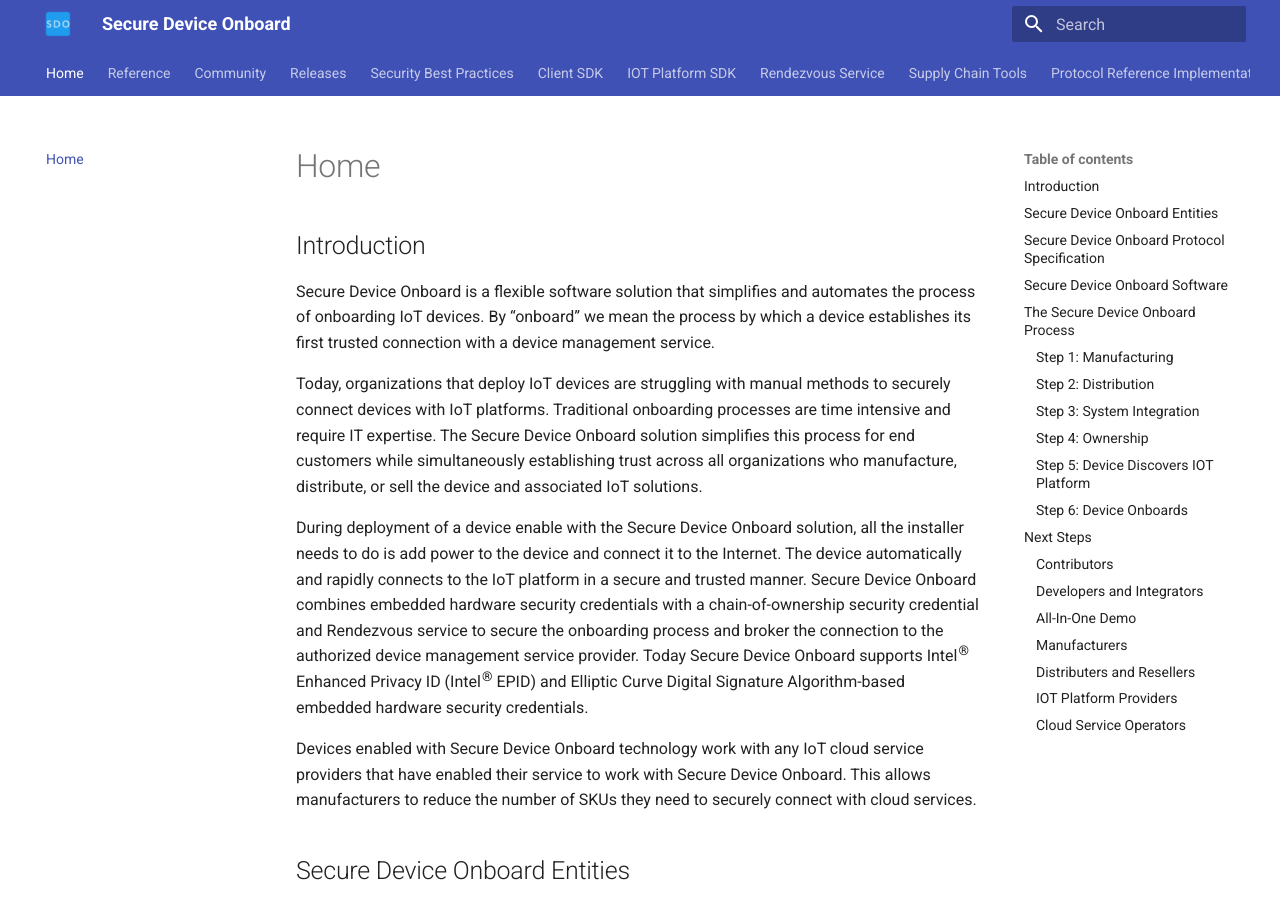
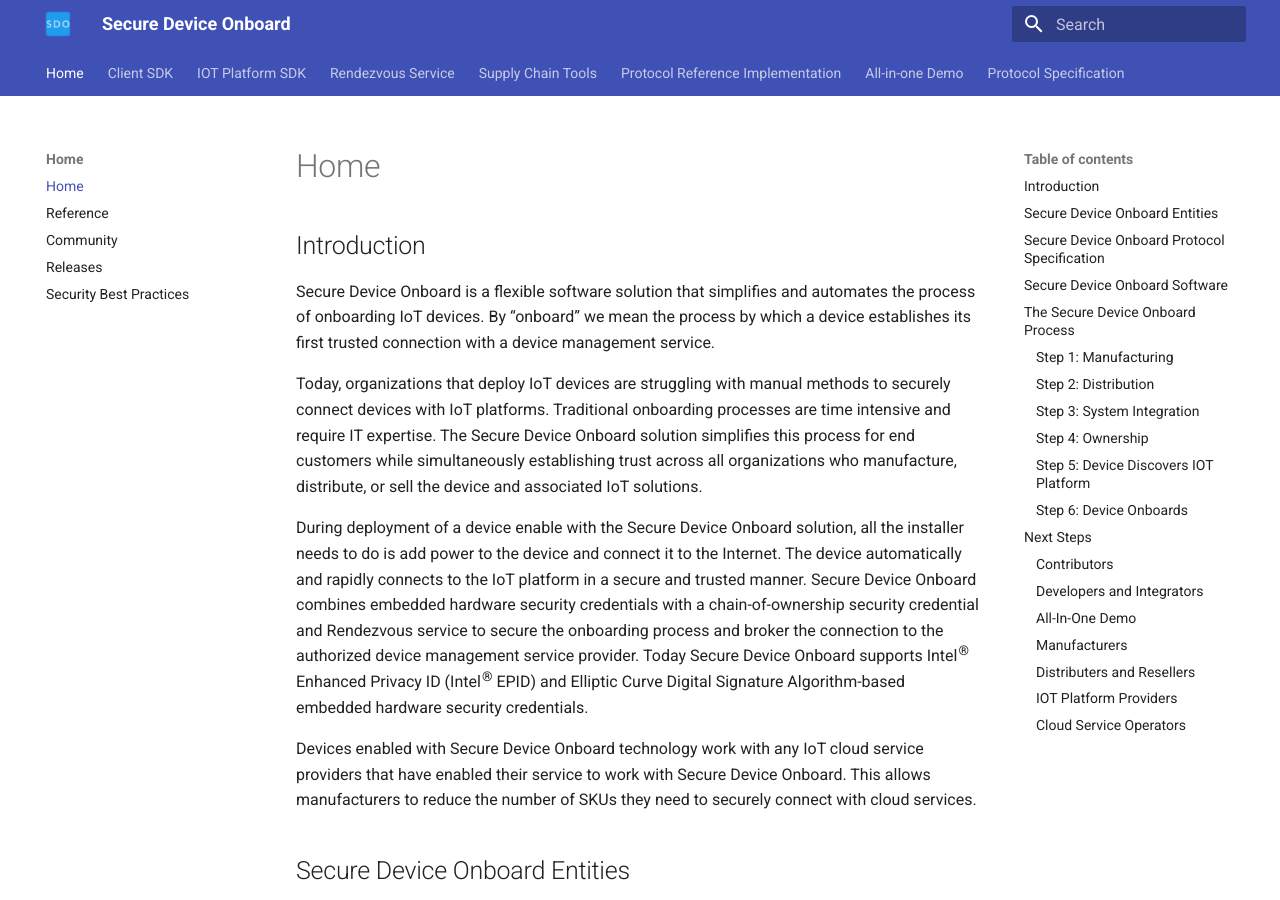
Before and after one commit to trbehera/docs, an MkDocs documentation site: the page built from docs/index.md, in a window 1280 px wide and 900 px high. Built offline with MkDocs 1.6.1 and Material for MkDocs 9.7.7, drawn with Linux system fonts in a browser that asks for light colours.

Commit message:
Update layout as per mkdocs 1.1.2
Configuration changes to ensure similar rendering with mkdocs 1.1.2.

Signed-off-by: Behera, Tushar Ranjan <tushar.ranjan.behera@intel.com>

```diff
--- a/mkdocs.yml
+++ b/mkdocs.yml
@@ -20,8 +20,8 @@ theme:
   search:
     language: 'en'
   favicon: 'images/favicon.ico'
-  feature:
-    tabs: true
+  features:
+    - tabs
 
 markdown_extensions:
   - admonition
@@ -29,36 +29,38 @@ markdown_extensions:
   - toc:
       permalink: true
 
+# Page tree
 nav:
-  - Home: 'index.md'
-  - Reference: 'reference.md'
-  - Community: 'community.md'
-  - Releases: 'releases.md'
-  - Security Best Practices: 'security-best-practices/security-best-practices.md'
+  - Home:
+    - Home: index.md
+    - Reference: reference.md
+    - Community: community.md
+    - Releases: releases.md
+    - Security Best Practices: security-best-practices/security-best-practices.md
   - Client SDK:
-    - Introduction: 'client-sdk/client-sdk-reference-guide.md'
-    - API Reference: 'client-sdk/client-sdk-api-reference.md'
+    - Introduction: client-sdk/client-sdk-reference-guide.md
+    - API Reference: client-sdk/client-sdk-api-reference.md
   - IOT Platform SDK:
-    - Introduction: 'iot-platform-sdk/introduction.md'
-    - Running The Demo: 'iot-platform-sdk/running-the-demo.md'
-    - Development Guide: 'iot-platform-sdk/development-guide.md'
+    - Introduction: iot-platform-sdk/introduction.md
+    - Running The Demo: iot-platform-sdk/running-the-demo.md
+    - Development Guide: iot-platform-sdk/development-guide.md
   - Rendezvous Service:
-    - Introduction: 'rendezvous-service/introduction.md'
+    - Introduction: rendezvous-service/introduction.md
   - Supply Chain Tools:
-    - Manufacturing Tools: 'supply-chain-tools/manufacturing/manufacturer-enablement-guide.md'
-    - Reseller Tools: 'supply-chain-tools/reseller/reseller-enablement-guide.md'
-    - Keystore Guide: 'supply-chain-tools/keystore-guide.md'
+    - Manufacturing Tools: supply-chain-tools/manufacturing/manufacturer-enablement-guide.md
+    - Reseller Tools: supply-chain-tools/reseller/reseller-enablement-guide.md
+    - Keystore Guide: supply-chain-tools/keystore-guide.md
   - Protocol Reference Implementation:
-    - Introduction: 'protocol-reference-implementation/introduction.md'
+    - Introduction: protocol-reference-implementation/introduction.md
   - All-in-one Demo:
-    - Introduction: 'all-in-one-demo/introduction.md'
+    - Introduction: all-in-one-demo/introduction.md
   - Protocol Specification:
-    - Introduction: 'protocol-specification/introduction.md'
-    - Protocol Description: 'protocol-specification/protocol-description.md'
-    - Protocol Data Types: 'protocol-specification/protocol-data-types.md'
-    - Data Transmission & Persistence: 'protocol-specification/data-transmission-persistence.md'
-    - Detailed Protocol Description: 'protocol-specification/detailed-protocol-description.md'
-    - Resale Protocol: 'protocol-specification/resale-protocol.md'
-    - Credential Reuse Protocol: 'protocol-specification/credential-reuse-protocol.md'
-    - Appendix B - Device Provisioning with ECDSA: 'protocol-specification/appendix-b-device-provisioning-with-ecdsa.md'
-    - Appendix C - Secure Device Onboard 1.1 Crypto Upgrade: 'protocol-specification/appendix-c-secure-device-onboard-1-1-crypto-upgrade.md'
+    - Introduction: protocol-specification/introduction.md
+    - Protocol Description: protocol-specification/protocol-description.md
+    - Protocol Data Types: protocol-specification/protocol-data-types.md
+    - Data Transmission & Persistence: protocol-specification/data-transmission-persistence.md
+    - Detailed Protocol Description: protocol-specification/detailed-protocol-description.md
+    - Resale Protocol: protocol-specification/resale-protocol.md
+    - Credential Reuse Protocol: protocol-specification/credential-reuse-protocol.md
+    - Appendix B - Device Provisioning with ECDSA: protocol-specification/appendix-b-device-provisioning-with-ecdsa.md
+    - Appendix C - Secure Device Onboard 1.1 Crypto Upgrade: protocol-specification/appendix-c-secure-device-onboard-1-1-crypto-upgrade.md
```
